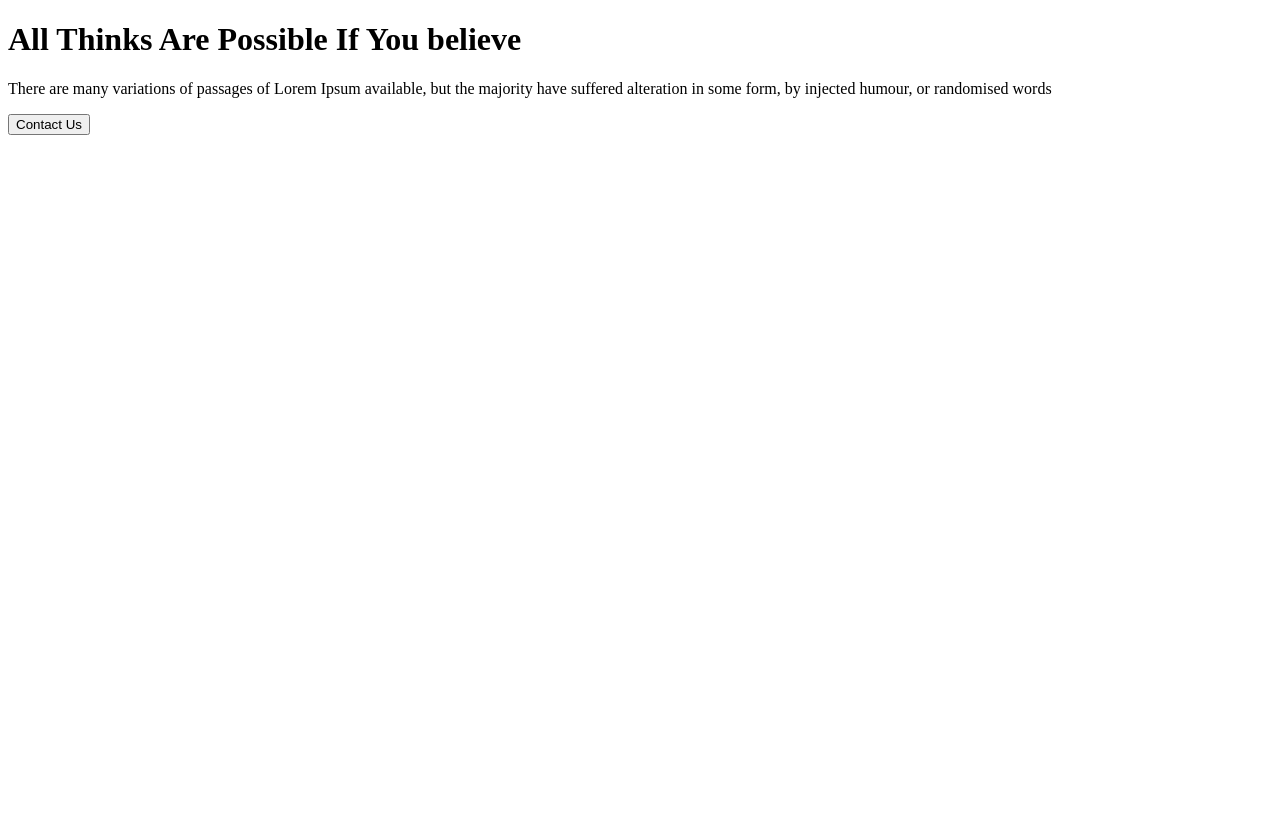
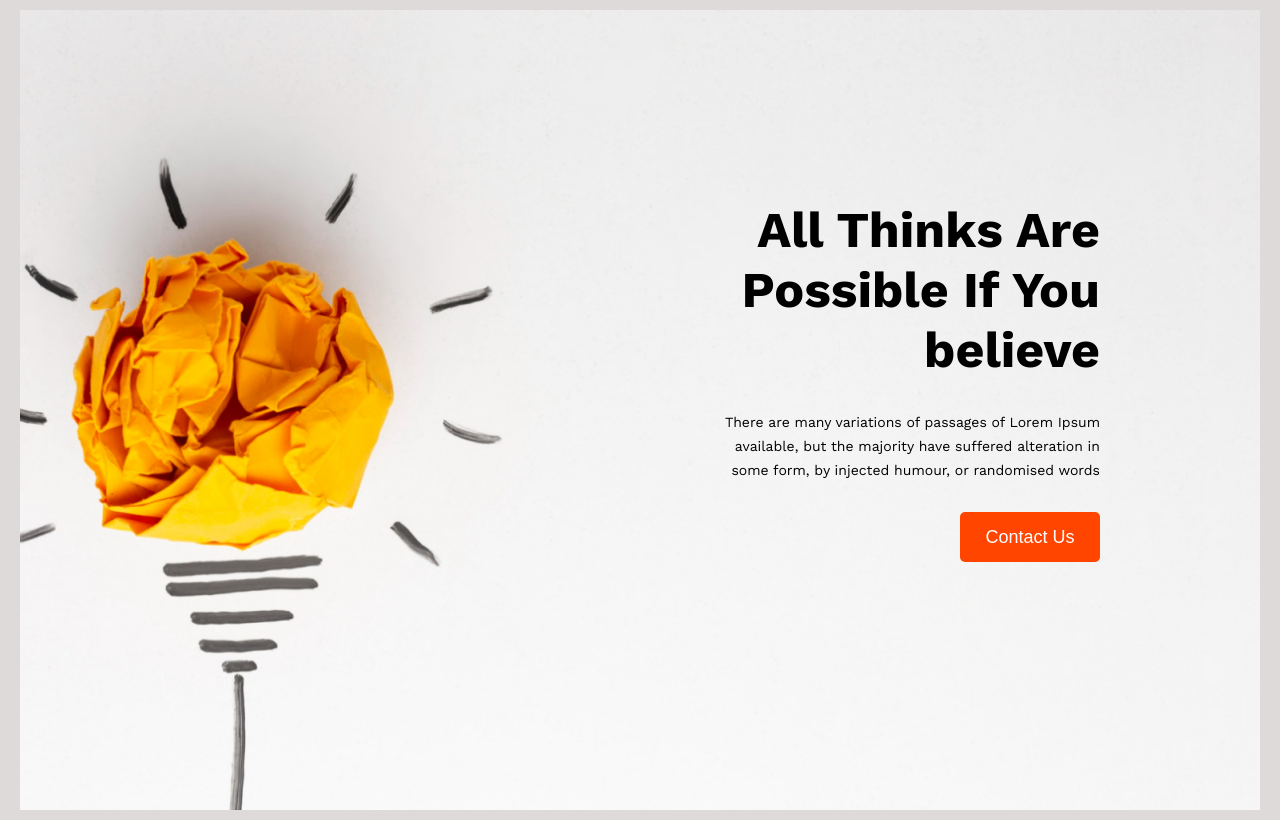
Before and after one commit to SakibAlHasan10/New-Year-New-Me-Project-02, a plain HTML site: page index.html in a window 1280 px wide. Drawn offline with nearby package versions, Linux system fonts and the light colour scheme.

Commit message:
added header section

```diff
--- a/index.html
+++ b/index.html
@@ -5,6 +5,9 @@
     <meta name="viewport" content="width=device-width, initial-scale=1.0">
     <title>New Year New Me</title>
     <link rel="stylesheet" href="style.css">
+    <link rel="preconnect" href="https://fonts.googleapis.com">
+<link rel="preconnect" href="https://fonts.gstatic.com" crossorigin>
+<link href="https://fonts.googleapis.com/css2?family=Open+Sans:wght@400;700;800&family=Roboto:wght@100;300&family=Work+Sans:ital,wght@0,400;0,500;0,700;1,200&display=swap" rel="stylesheet">
 </head>
 <body>
     <header>
@@ -18,7 +21,7 @@
 available, but the majority have suffered alteration in some
 form, by injected humour, or randomised words
                     </p>
-                    <button>Contact Us</button>
+                    <button class="primary-btn">Contact Us</button>
             </div>
         </div>
 
--- a/style.css
+++ b/style.css
@@ -0,0 +1,47 @@
+*{
+  margin: 0px;
+  padding: 0px;
+}
+body{
+    background-color:#dfdada;
+    padding: 10px 20px;
+    font-family: 'Open Sans', sans-serif;
+    font-family: 'Roboto', sans-serif;
+    font-family: 'Work Sans', sans-serif;
+}
+.header-section{
+    background-image: url(./images/banner/banner1.png);
+    height: 100vh;
+    background-position: center;
+    background-repeat: no-repeat;
+    background-size: cover;
+    width: 100%;
+    text-align: right;
+}
+.header-content{
+    width: 30%;
+    position: absolute;
+    right: 0px;
+    margin-right: 180px;
+    top: 200px;
+}
+.header-content h1{
+    font-size: 50px;
+    line-height: 60px;
+    font-weight: 700px;
+}
+.header-content p{
+    margin-top: 30px;
+    font-size: 14px;
+    line-height: 24px;
+}
+.primary-btn{
+    margin-top: 30px;
+    width: 140px;
+    height: 50px;
+    background-color: orangered;
+    border-radius: 5px;
+    border: none;
+    color: white;
+    font-size: 18px;
+}
```
